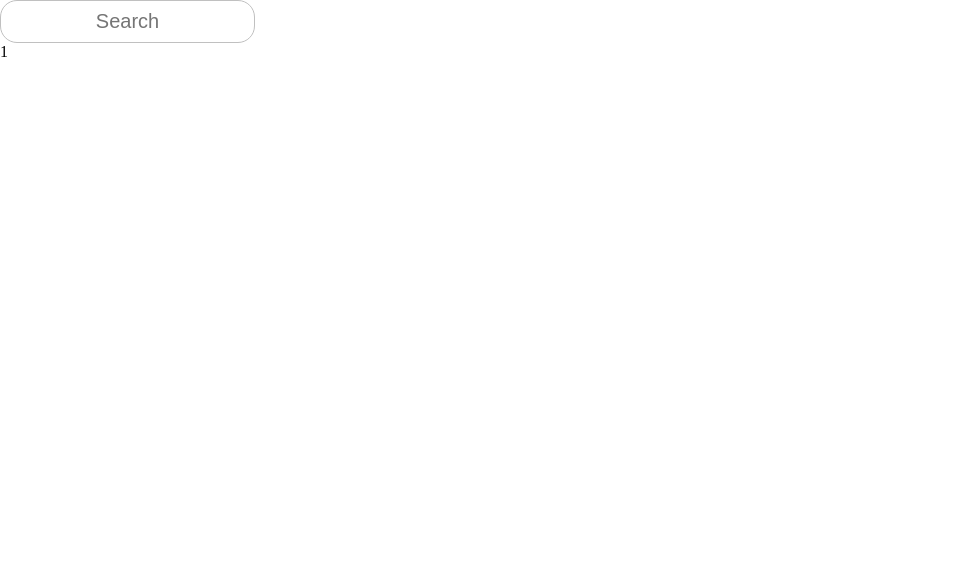
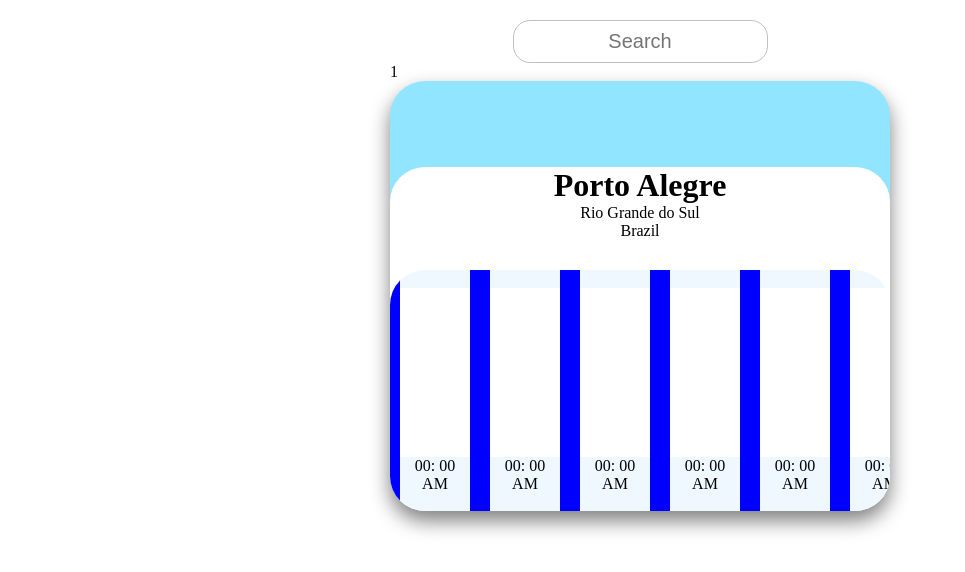
Before and after one commit to Kevinh0o/Weather-api, a React (Vite) app in the folder weather-api/: page /weather/1 in a window 1280 px wide. Shown: the top 572 px of the page, without its empty margins (0-965 px from the left). Built offline with nearby package versions, Linux system fonts and the light colour scheme.

Commit message:
Current Weather Structure ready

```diff
--- a/weather-api/src/App.jsx
+++ b/weather-api/src/App.jsx
@@ -9,17 +9,20 @@ import Main from './Pages/Main/Main'
 import NoPage from './Pages/NoPage/NoPage'
 import Weather from './Pages/Weather/Weather'
 
+//Styles
+import { Wrap } from './styles'
+
 function App() {
 
   return (
-    <div>
+    <Wrap>
       <SearchBar />
       <Routes>
         <Route path='/' element={ <Main /> } />
         <Route path='/weather/:id' element={ <Weather /> } />
         <Route path='/*' element={ <NoPage /> } />
       </Routes>
-    </div>
+    </Wrap>
   )
 }
 
--- /dev/null
+++ b/weather-api/src/Components/Visual/CurrentWeahterBox/CurrentWeahterBox.jsx
@@ -0,0 +1,40 @@
+//Styles
+import { Wrap, Header, Body, Title, ScrollX } from './styles'
+
+//Components
+import WeatherDuringDay from '../WeatherDuringDay/WeatherDuringDay'
+
+const CurrentWeahterBox = () => {
+  return (
+    <Wrap>
+      <Header>
+
+      </Header>
+      <Body>
+        <Title>
+          <h1> Porto Alegre </h1>
+          <p> Rio Grande do Sul </p>
+          <p> Brazil </p>
+        </Title>
+        <ScrollX>
+          <WeatherDuringDay />
+          <WeatherDuringDay />
+          <WeatherDuringDay />
+          <WeatherDuringDay />
+          <WeatherDuringDay />
+          <WeatherDuringDay />
+          <WeatherDuringDay />
+          <WeatherDuringDay />
+          <WeatherDuringDay />
+          <WeatherDuringDay />
+          <WeatherDuringDay />
+          <WeatherDuringDay />
+          <WeatherDuringDay />
+          <WeatherDuringDay />
+        </ScrollX>
+      </Body>
+    </Wrap>
+  )
+}
+
+export default CurrentWeahterBox
--- /dev/null
+++ b/weather-api/src/Components/Visual/CurrentWeahterBox/styles.js
@@ -0,0 +1,44 @@
+import styled from "styled-components";
+
+export const Wrap = styled.div `
+    width: 500px;
+    height: 430px;
+
+    border-radius: 35px;
+    box-shadow: 0px 10px 20px 0px grey;
+
+    background-color: #92E5FF;
+`;
+
+export const Header = styled.div `
+    height: 20%;
+`;
+
+export const Body = styled.div `
+    height: 80%;
+    width: 100%;
+
+    border-radius: 35px;
+
+    background-color: white;
+`;
+
+export const Title = styled.div `
+    height: 30%;
+
+    text-align: center;
+`;
+
+export const ScrollX = styled.div `
+    height: 70%;
+    width: 100%;
+
+    display: flex;
+    justify-content: space-between;
+
+    border-radius: 35px;
+
+    background-color: blue;
+
+    overflow-x: scroll;
+`;
--- /dev/null
+++ b/weather-api/src/Components/Visual/WeatherDuringDay/WeatherDuringDay.jsx
@@ -0,0 +1,14 @@
+//Styles
+import { Wrap, Icon } from './styles'
+
+const WeatherDuringDay = () => {
+  return (
+    <Wrap>
+      <Icon />
+      <p> 00: 00 </p>
+      <p> AM </p>
+    </Wrap>
+  )
+}
+
+export default WeatherDuringDay
--- /dev/null
+++ b/weather-api/src/Components/Visual/WeatherDuringDay/styles.js
@@ -0,0 +1,30 @@
+import styled from "styled-components";
+
+export const Wrap = styled.div `
+    min-width: 70px;
+    height: 100%;
+
+    margin-left: 10px;
+    margin-right: 10px;
+
+    display: flex;
+    flex-direction: column;
+    justify-content: center;
+    align-items: center;
+
+    background-color: aliceblue;
+`;
+
+export const Icon = styled.div `
+    height: 70%;
+    width: 100%;
+
+    background-color: white;
+`;
+
+export const Text = styled.div `
+    width: 100%;
+
+    text-align: center;
+    background-color: white;
+`;
--- a/weather-api/src/Pages/Weather/Weather.jsx
+++ b/weather-api/src/Pages/Weather/Weather.jsx
@@ -3,16 +3,21 @@ import { useParams } from "react-router-dom";
 // Hooks
 import useFetch from "../../Hooks/useFetch";
 
+//Components
+import CurrentWeahterBox from '../../Components/Visual/CurrentWeahterBox/CurrentWeahterBox'
+
 // Styles
+import { Wrap } from './styles'
 
 const Weather = () => {
   const params = useParams()
   //const weather = useFetch( 'forecast.json?', params.id, '&days=7&aqi=no&alerts=no' ) // tempo de 7 dias, sem qualidade do ar, sem alertas
 
   return (
-    <div>
+    <Wrap>
         { params.id }
-    </div>
+        <CurrentWeahterBox />
+    </Wrap>
   )
 }
 
--- /dev/null
+++ b/weather-api/src/Pages/Weather/styles.js
@@ -0,0 +1,4 @@
+import styled from "styled-components";
+
+export const Wrap = styled.div `
+`;
--- /dev/null
+++ b/weather-api/src/global.js
@@ -0,0 +1,11 @@
+import { createGlobalStyle } from 'styled-components';
+
+const GlobalStyle = createGlobalStyle`
+  *{
+    margin: 0;
+    padding: 0;
+    box-sizing: border-box;
+  }
+`;
+
+export default GlobalStyle;
--- a/weather-api/src/main.jsx
+++ b/weather-api/src/main.jsx
@@ -4,7 +4,7 @@ import App from './App'
 import { BrowserRouter } from 'react-router-dom'
 
 //Styles
-import GlobalStyle from './styles'
+import GlobalStyle from './global'
 
 ReactDOM.createRoot(document.getElementById('root')).render(
   <React.StrictMode>
--- a/weather-api/src/styles.js
+++ b/weather-api/src/styles.js
@@ -1,11 +1,12 @@
-import { createGlobalStyle } from 'styled-components';
+import styled from "styled-components";
 
-const GlobalStyle = createGlobalStyle`
-  *{
-    margin: 0;
-    padding: 0;
-    box-sizing: border-box;
-  }
+export const Wrap = styled.div `
+    width: 100vw;
+    height: 100vh;
+
+    padding: 20px;
+
+    display: flex;
+    flex-direction: column;
+    align-items: center;
 `;
-
-export default GlobalStyle;
```
